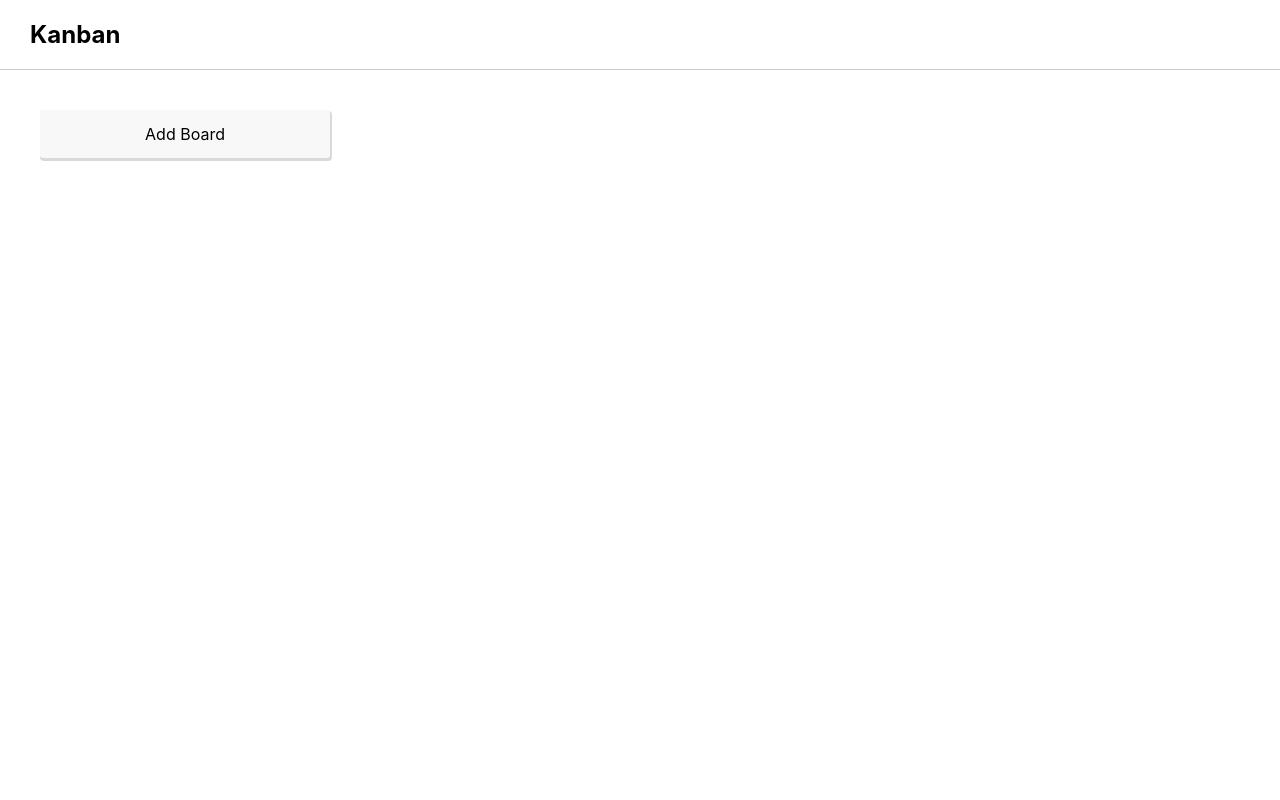
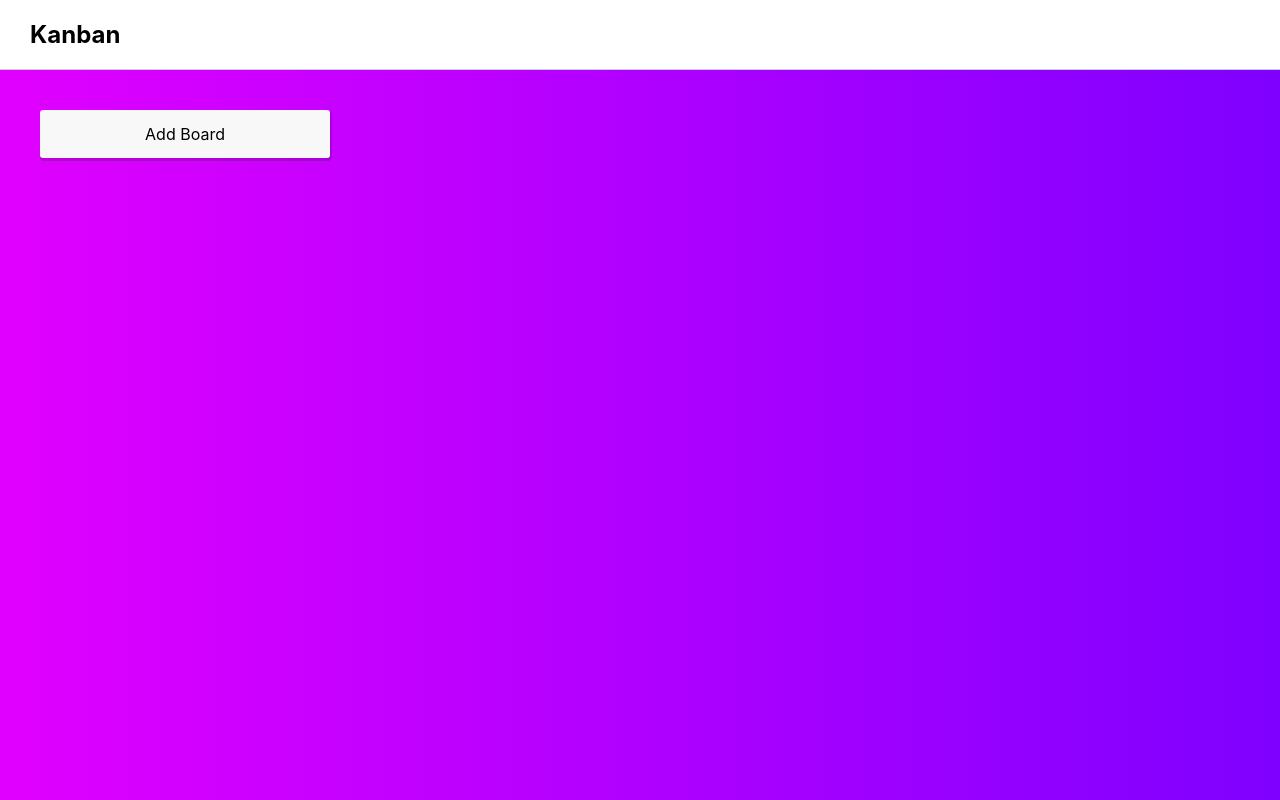
Before and after one commit to Pratyush1506/kanban, a React (Create React App) app: page / in a window 1280 px wide. Built offline with nearby package versions, Linux system fonts and the light colour scheme.

Commit message:
Build Commit

```diff
--- a/src/App.css
+++ b/src/App.css
@@ -30,6 +30,10 @@
     width: 100%;
     overflow-x: auto;
     padding: 20px;
+    background: #7F00FF;  /* fallback for old browsers */
+    background: -webkit-linear-gradient(to right, #E100FF, #7F00FF);  /* Chrome 10-25, Safari 5.1-6 */
+    background: linear-gradient(to right, #E100FF, #7F00FF); /* W3C, IE 10+/ Edge, Firefox 16+, Chrome 26+, Opera 12+, Safari 7+ */
+
 }
 
 .app-boards{
--- a/src/Components/Board/Board.css
+++ b/src/Components/Board/Board.css
@@ -3,11 +3,13 @@
     max-height: 100%;
     display: flex;
     flex-direction: column;
-    gap: 20px;
 }
 
 .board-top{
     display: flex;
+    background-color: white;
+    box-sizing: border-box;
+    padding: 1rem;
 }
 
 
@@ -34,11 +36,13 @@
     align-items: center;
     font-weight: bold;
     gap: 5px;
+    font-size: 1.5rem;
+
 }
 
-.board-top-title span{
+/* .board-top-title span{
     color: gray;
-}
+} */
 
 .board-cards{
     height: 100%;
```
Also changed, not shown: 1 other file (tests, documents, lock files or other folders).
